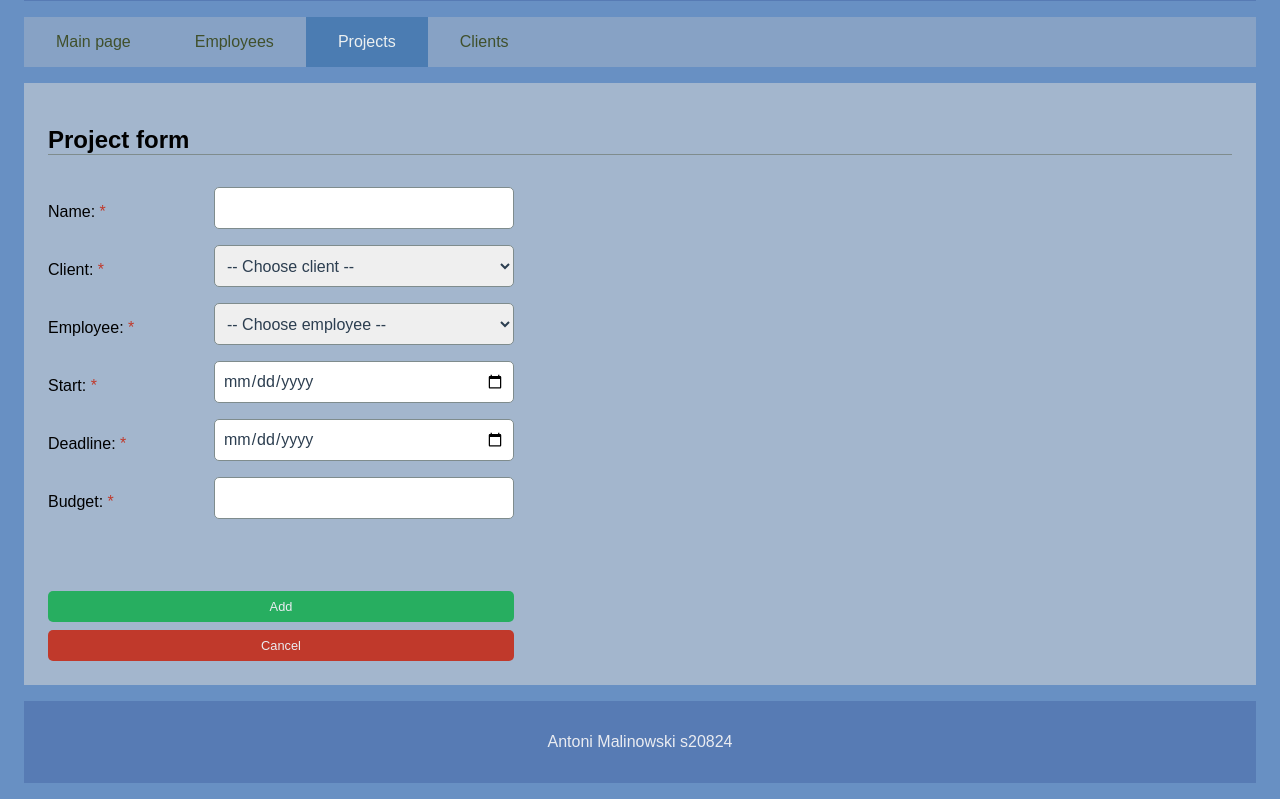
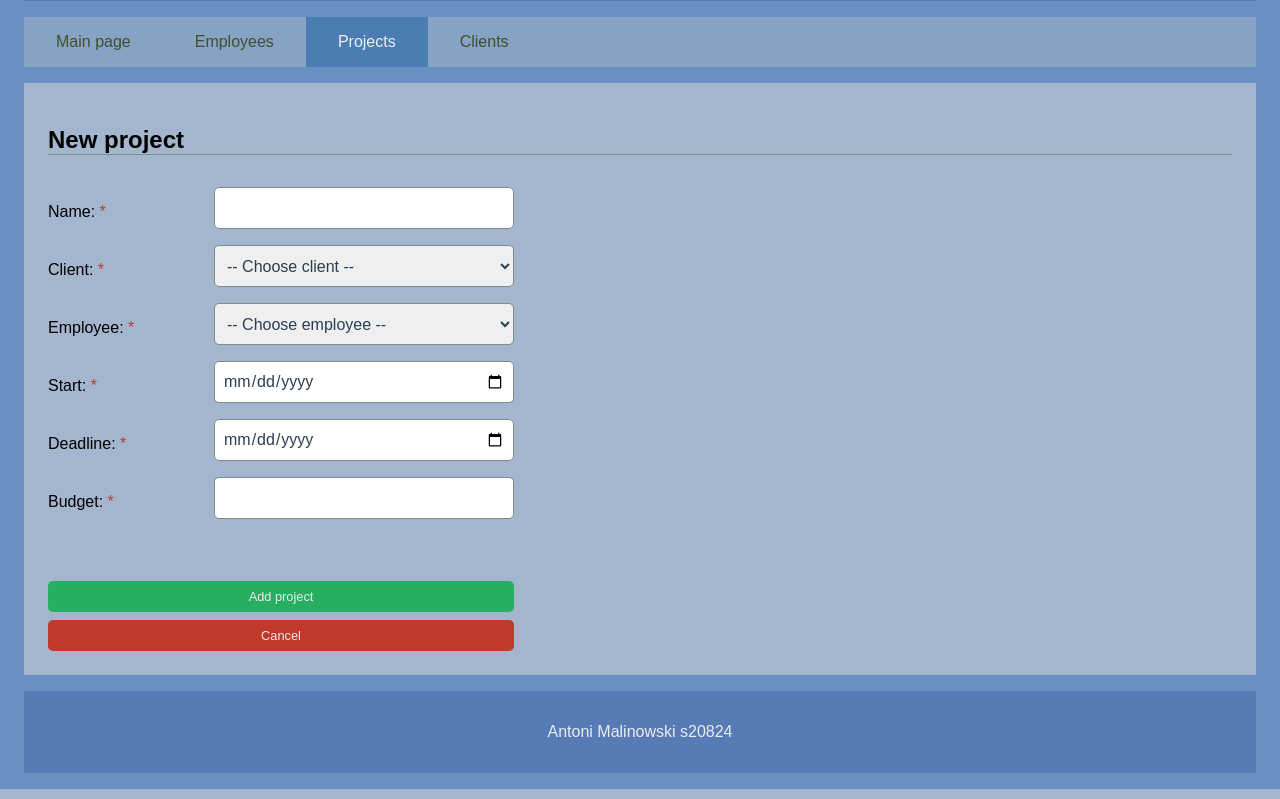
Before and after one commit to imasharc/TIN, a Node server app: page /projects/add in a window 1280 px wide. Shown: the part 352-1151 px from the top of the page. Run offline with Node 20, Linux system fonts and the light colour scheme; data comes from the database, SQL or seed files in the repository; some libraries are stand-ins or nearby versions.

Commit message:
In the process of adding template for a universal form for project, UNFIXED BUG - 'Cannot read properties of null (reading 'projectId') at /views/pages/project_/form.ejs:8'

```diff
--- a/MP2/tin-project-malinowski-s20824/controllers/projectController.js
+++ b/MP2/tin-project-malinowski-s20824/controllers/projectController.js
@@ -1,13 +1,58 @@
+const EmployeeRepository = require("../repository/sequelize/EmployeeRepository");
+const ClientRepository = require("../repository/sequelize/ClientRepository");
+const ProjectRepository = require("../repository/sequelize/ProjectRepository");
+
 exports.showProjectList = (req, res, next) => {
   res.render("pages/project_/list", { navLocation: "projects" });
 };
 
 exports.showAddProjectForm = (req, res, next) => {
-  res.render("pages/project_/form", { navLocation: "projects" });
+  let allEmps, allClients;
+
+  EmployeeRepository.getEmployees()
+    .then((emps) => {
+      allEmps = emps;
+      return ClientRepository.getClients();
+    })
+    .then((clients) => {
+      allClients = clients;
+      res.render("pages/project_/form", {
+        project: {},
+        pageTitle: "New project",
+        formMode: "createNew",
+        btnLabel: "Add project",
+        formAction: "/project/add",
+        navLocation: "projects",
+        allEmps: allEmps,
+        allClients: allClients,
+      });
+    });
 };
 
 exports.showProjectDetails = (req, res, next) => {
-  res.render("pages/project_/details", { navLocation: "projects" });
+  const projectId = req.params.projectId;
+  let allEmps, allClients;
+
+  EmployeeRepository.getEmployees()
+    .then((emps) => {
+      allEmps = emps;
+      return ClientRepository.getClients();
+    })
+    .then((clients) => {
+      allClients = clients;
+      return ProjectRepository.getProjectById(projectId);
+    })
+    .then((project) => {
+      res.render("pages/project_/form", {
+        project: project,
+        pageTitle: "Show details",
+        formMode: "showDetails",
+        formAction: "",
+        navLocation: "projects",
+        allEmps: allEmps,
+        allClients: allClients,
+      });
+    });
 };
 
 exports.showEditProjectForm = (req, res, next) => {
--- a/MP2/tin-project-malinowski-s20824/views/pages/project_/form.ejs
+++ b/MP2/tin-project-malinowski-s20824/views/pages/project_/form.ejs
@@ -1,49 +1,99 @@
 <%- include('../../fragment/header.ejs') %>
 
     <main>
-        <h2>Project form</h2>
+        <script type="application/javascript" src="/js/validationProjectForm.js"></script>
+        <h2><%= pageTitle %></h2>
 
-        <form class="form" novalidate onsubmit="return validateForm();">
+        <form class="form" method="post" action="<%=formAction%>" novalidate onsubmit="return validateForm();">
+            <input type="hidden" name="projectId" value="<%= project.projectId %>">
+            <!-- <input type="hidden" name="projectId" value="1"> -->
+
             <label for="projectName">Name: <span class="symbol-required">*</span></label>
-            <input type="text" name="projectName" id="projectName" required>
+            <input type="text" name="projectName" id="projectName" value="<%= project.projectName %>"
+            <%= (formMode == 'showDetails') ? 'disabled' : '' %>/>
             <span id="errorProjectName" class="errors-text"></span>
 
             <label for="clientName">Client: <span class="symbol-required">*</span></label>
-            <select name="clientName" id="clientName">
-                <option>-- Choose client --</option>
-                <option value="1">ShaReCon</option>
-                <option value="2">GUN</option>
+            <select name="clientName" id="clientName" required <%= (formMode == 'showDetails') ? 'disabled' : ''%> >
+                <option value="" selected>-- Choose client --</option>
+                <% for (let i=0; i<allClients.length; i++) { let client = allClients[i]; %>
+                    <option value="<%= client.clientId %>" label="<%= client.firstName + ' ' + client.lastName %>">
+                        <%= (project.projectId && client.clientId.toString() == project.idOfClient.toString()) ? 'selected' : ''%>></option>
+                <% } %>
             </select>
             <span id="errorClient" class="errors-text"></span>
 
             <label for="employeeName">Employee: <span class="symbol-required">*</span></label>
-            <select name="employeeName" id="employeeName">
-                <option>-- Choose employee --</option>
-                <option value="1">Brendan Eich</option>
-                <option value="2">Linus Torvalds</option>
-                <option value="3">Richard Hendricks</option>
+            <select name="employeeName" id="employeeName" required <%= (formMode == 'showDetails') ? 'disabled' : ''%> >
+                <option value="" selected>-- Choose employee --</option>
+                <% for (let i=0; i<allEmps.length; i++) { let emp = allEmps[i]; %>
+                    <option value="<%= emp.empId %>" label="<%= emp.firstName + ' ' + emp.lastName %>"
+                        <%= (project.projectId && emp.empId.toString() == project.idOfEmp.toString()) ? 'selected' : ''%>></option>
+                <% } %>
             </select>
             <span id="errorEmployee" class="errors-text"></span>
 
             <label for="startDate">Start: <span class="symbol-required">*</span></label>
-            <input type="date" name="startDate" id="startDate" required>
+            <input type="date" name="startDate" id="startDate" value="<%= project.startDate %>"
+            <%= (formMode == 'showDetails') ? 'disabled' : '' %>>
             <span id="errorStartDate" class="errors-text"></span>
 
             <label for="deadline">Deadline: <span class="symbol-required">*</span></label>
-            <input type="date" name="deadline" id="deadline" required>
+            <input type="date" name="deadline" id="deadline" value="<%= project.deadline %>"
+            <%= (formMode == 'showDetails') ? 'disabled' : '' %>>
             <span id="errorDeadline" class="errors-text"></span>
 
             <label for="budget">Budget: <span class="symbol-required">*</span></label>
-            <input type="number" name="budget" id="budget" min="0" max="1000000000" step="10" required>
+            <input type="number" name="budget" id="budget" min="0" max="1000000000" step="10" value="<%= project.budget %>"
+            <%= (formMode == 'showDetails') ? 'disabled' : '' %>>
             <span id="errorBudget" class="errors-text"></span>
 
-            <span id="errorsSummary" class="errors-text"></span>
+            <% if (formMode == 'showDetails') { %>
+                <div>
+                    <a class="list-actions-button-edit" href="/projects/edit/<%= project.projectId %>">Edit</a>
+                </div>
+            <% } %>
 
             <div class="form-buttons">
-                <input type="submit" value="Add" class="form-button-submit">
-                <a href="/projects" class="form-button-cancel">Cancel</a>
+                <p id="errorsSummary" class="errors-text"></p>
+                <% if (formMode != 'showDetails') { %>
+                    <input class="form-button-submit" type="submit" value="<%=btnLabel%>"/>
+                    <a class="form-button-cancel" href="/projects">Cancel</a>
+                <% } else { %>
+                    <a class="form-button-cancel" href="/projects">Return</a>
+                <% } %>
             </div>
         </form>
+
+        <!-- <% if (formMode == 'showDetails' || formMode == 'edit') { %>
+
+            <h2>Project details</h2>
+
+                <table class="table-list">
+                    <thead>
+                        <tr>
+                            <th>Client</th>
+                            <th>Project</th>
+                            <th>Start</th>
+                            <th>Deadline</th>
+                            <th>Budget</th>
+                        </tr>
+                    </thead>
+                    <tbody>
+                    <% for (let e of emp.projects) { %>
+                        <tr>
+                            <td><a href="/clients/details/<%= e.client.clientId %>"><%= e.client.company %></a></td>
+                            <td><%= e.projectName %></td>
+                            <td><%= e.startDate.toISOString().split('T')[0] %></td>
+                            <td><%= e.deadline.toISOString().split('T')[0] %></td>
+                            <td><%= e.budget %></td>
+                        </tr>
+                    <% } %>
+                    </tbody>
+                </table>
+
+            <% } %> -->
+
     </main>
 </body>
 
```
